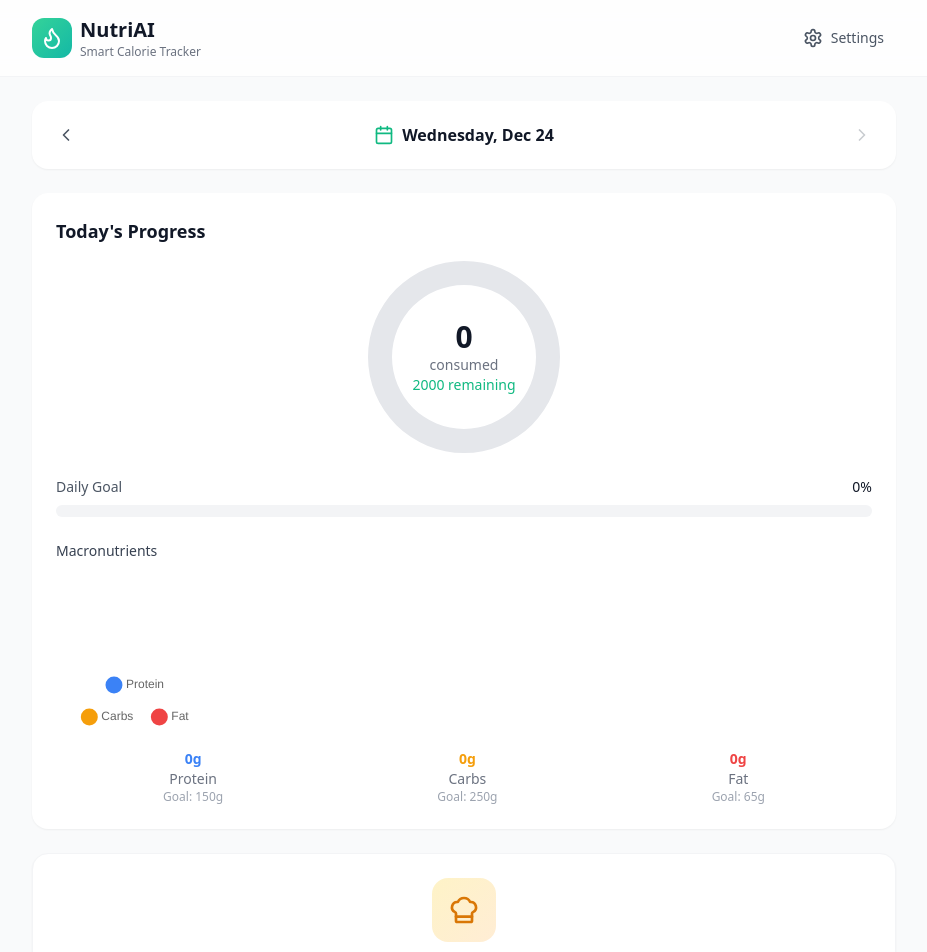
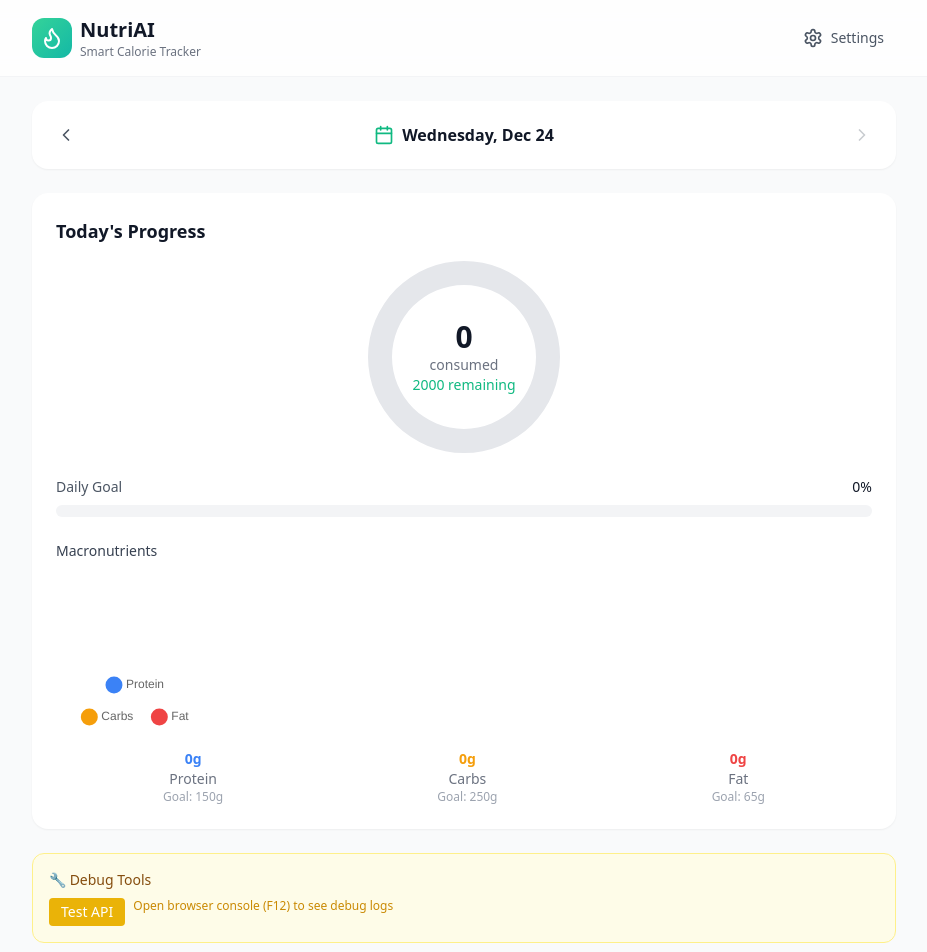
Before and after one commit to Rahulsanecdote/AI-Calorie-tracker-, a React (Vite) app: page / in a window 1280 px wide. Shown: the top 952 px of the page, without its empty margins (176-1103 px from the left). Built offline with nearby package versions, Linux system fonts and the light colour scheme.

Commit message:
Add comprehensive debugging and API test functionality - track all API calls and responses

```diff
--- a/src/App.tsx
+++ b/src/App.tsx
@@ -135,6 +135,45 @@ function App() {
     setSettings(newSettings);
   };
 
+  // Test API connectivity
+  const testAPI = async () => {
+    console.log('🧪 Testing API connectivity...');
+    if (!settings.apiKey) {
+      console.error('❌ No API key to test');
+      return;
+    }
+
+    try {
+      const response = await fetch('https://api.openai.com/v1/chat/completions', {
+        method: 'POST',
+        headers: {
+          'Content-Type': 'application/json',
+          'Authorization': `Bearer ${settings.apiKey}`,
+        },
+        body: JSON.stringify({
+          model: 'gpt-4o-mini',
+          messages: [
+            { role: 'user', content: 'Say "API test successful" and nothing else' }
+          ],
+          temperature: 0.1,
+          max_tokens: 10,
+        }),
+      });
+
+      console.log('📥 Test API response status:', response.status, response.statusText);
+
+      if (response.ok) {
+        const data = await response.json();
+        console.log('✅ API Test successful:', data.choices[0]?.message?.content);
+      } else {
+        const errorData = await response.json();
+        console.error('❌ API Test failed:', errorData);
+      }
+    } catch (error) {
+      console.error('❌ API Test error:', error);
+    }
+  };
+
   const dailyTotals = calculateDailyTotals();
 
   const currentDayMeals = meals
@@ -155,6 +194,24 @@ function App() {
         />
 
         <CalorieDashboard totals={dailyTotals} settings={settings} />
+
+        {/* Debug Section - Remove in production */}
+        {process.env.NODE_ENV === 'development' && (
+          <div className="bg-yellow-50 border border-yellow-200 rounded-xl p-4">
+            <h3 className="text-sm font-medium text-yellow-800 mb-2">🔧 Debug Tools</h3>
+            <div className="flex gap-2">
+              <button
+                onClick={testAPI}
+                className="px-3 py-1 bg-yellow-500 text-white text-sm rounded hover:bg-yellow-600"
+              >
+                Test API
+              </button>
+              <span className="text-xs text-yellow-600">
+                Open browser console (F12) to see debug logs
+              </span>
+            </div>
+          </div>
+        )}
 
         {/* Meal Plan Generator */}
         <MealPlanGenerator
```
Also changed, not shown: src/hooks/useMealPlanner.ts (+32 -9 lines), src/hooks/useNutritionAI.ts (+24 -9 lines).
